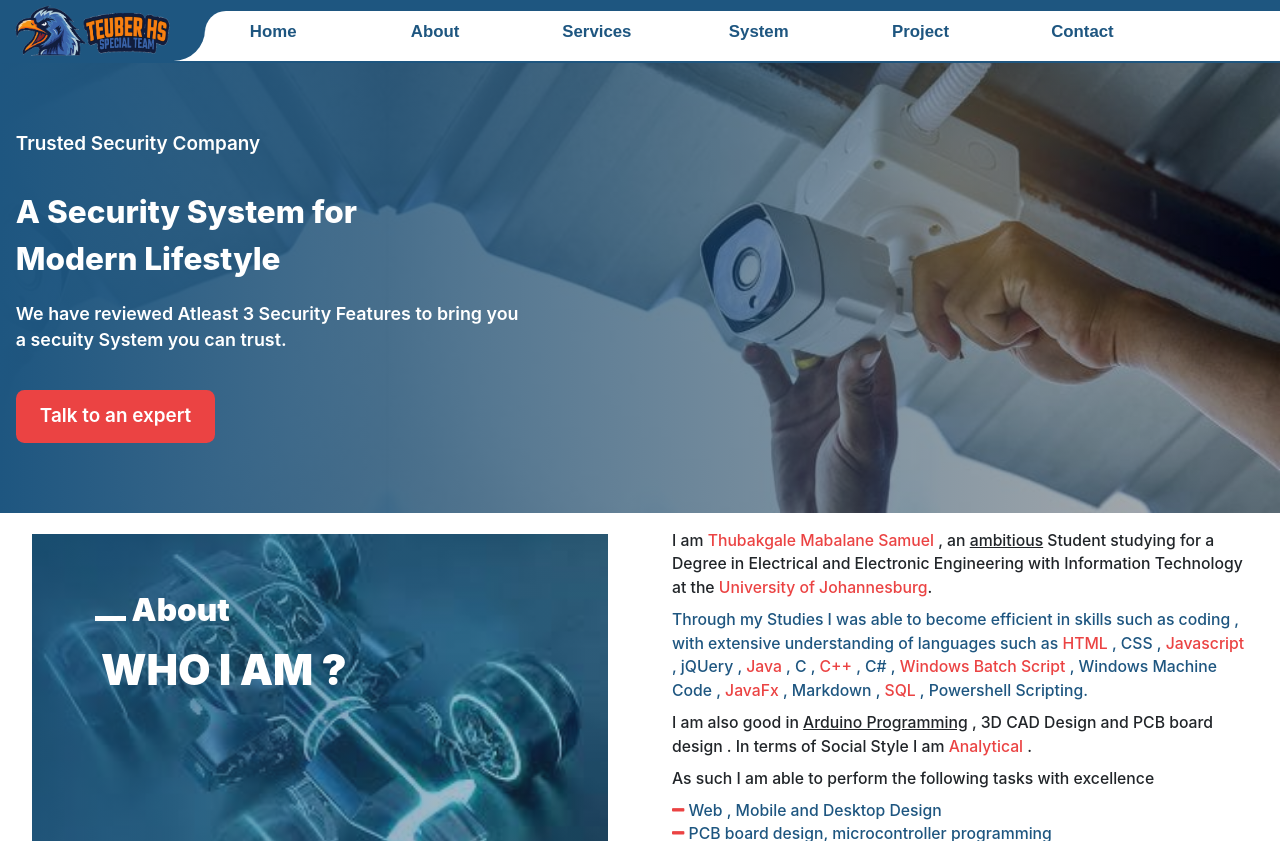
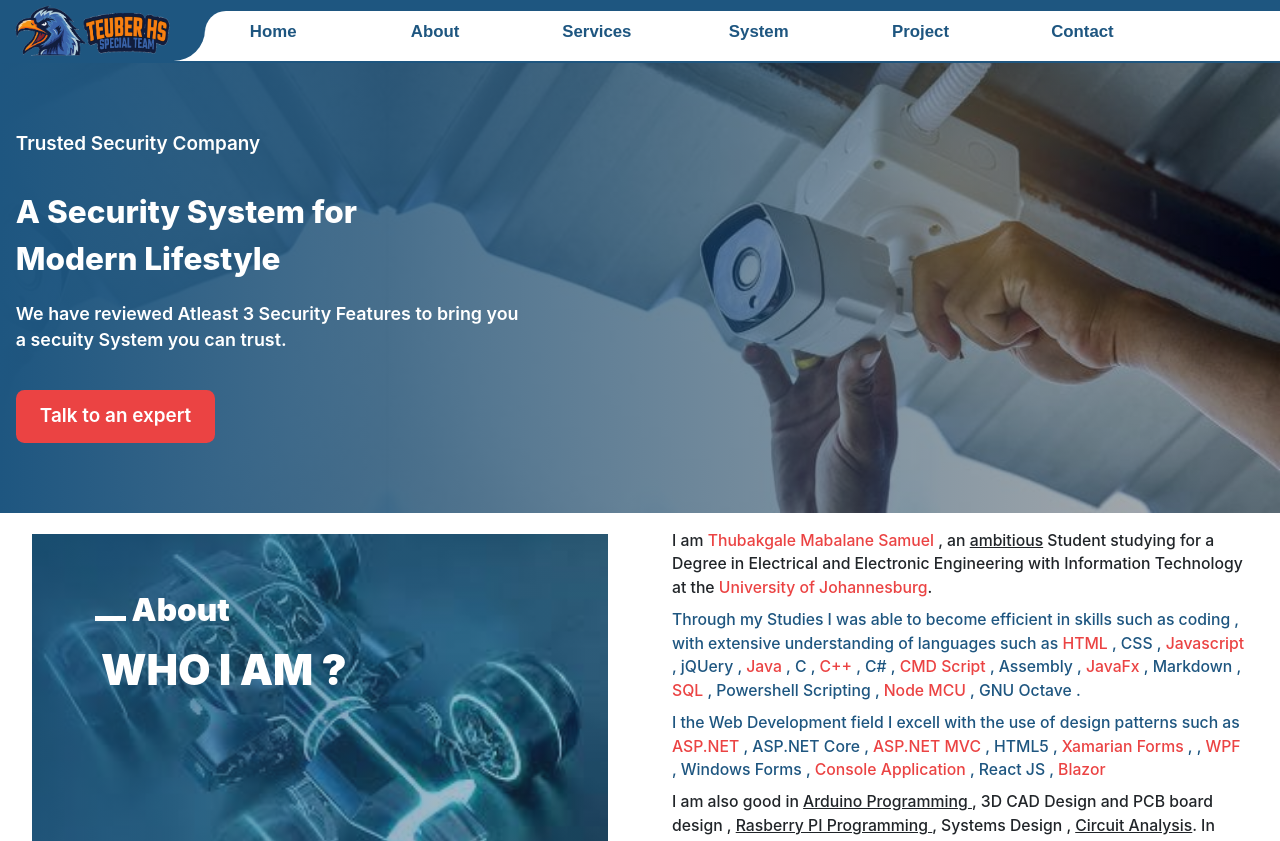
Before and after one commit to smthubakgale/TeuberHS, a plain HTML site: page index.html in a window 1280 px wide. Drawn offline with Linux system fonts and the light colour scheme.

Commit message:
Add files via upload
Bio

```diff
--- a/assets/js/main.js
+++ b/assets/js/main.js
@@ -81,6 +81,8 @@ function alignBody()
         $("body").css("zoom", z);
         // Except
         z = ((wt / w2) * 100) + "%";
+
+        $(".mbl_menu").css("zoom", z);
         $(".mbl_menu2").css("zoom", z);
         //
     }
@@ -90,6 +92,8 @@ function alignBody()
         $("body").css("zoom", z);
         // Except
         z = ((w1 / w2) * 100) + "%";
+
+        $(".mbl_menu").css("zoom", z);
         $(".mbl_menu2").css("zoom", z);
         //
     }
--- a/index.html
+++ b/index.html
@@ -64,17 +64,26 @@
                                         Through my Studies I was able to become efficient in skills such as
                                         coding , with extensive understanding of languages such as <span class="clr">HTML</span> , CSS ,
                                         <span class="clr">Javascript</span> , jQUery , <span class="clr">Java</span> , C ,
-                                        <span class="clr">C++</span> , C# , <span class="clr">Windows Batch Script</span> , Windows Machine Code ,
-                                        <span class="clr"> JavaFx </span> , Markdown , <span class="clr"> SQL </span> , Powershell Scripting.
+                                        <span class="clr">C++</span> , C# , <span class="clr"> CMD Script</span> , Assembly ,
+                                        <span class="clr"> JavaFx </span> , Markdown , <span class="clr"> SQL </span> , Powershell Scripting ,
+                                        <span class="clr"> Node MCU </span> , GNU Octave .
+                                    </div>
+                                    <div style="margin-top: 8px; color: #1E5680;">
+                                        I the Web Development field I excell with the use of design patterns such as <span class="clr"> ASP.NET </span> , ASP.NET Core ,
+                                        <span class="clr"> ASP.NET MVC</span> , HTML5 , <span class="clr"> Xamarian Forms </span> ,  ,
+                                        <span class="clr"> WPF </span> , Windows Forms , <span class="clr"> Console Application</span> , React JS ,
+                                        <span class="clr"> Blazor </span>
                                     </div>
                                     <div style="margin-top:8px; margin-bottom:8px;">
-                                        I am also good in <u>Arduino Programming</u> , 3D CAD Design and PCB board design .
+                                        I am also good in <u>Arduino Programming </u> , 3D CAD Design and PCB board design , <u> Rasberry PI Programming </u> ,
+                                        Systems Design , <u>Circuit Analysis</u>.
                                         In terms of Social Style I am <span class="clr">Analytical</span> .
                                     </div>
 
                                     As such I am able to perform the following tasks with excellence
                                     <div style="margin-top: 8px; color: #1E5680;">
                                         <span class="fa fa-minus" style="color: #EB4343"></span>  Web , Mobile and Desktop Design <br />
+                                        <span class="fa fa-minus" style="color: #EB4343"></span>  Web API and Database Design <br />
                                         <span class="fa fa-minus" style="color: #EB4343"></span>  PCB board design, microcontroller programming <br />
                                         <span class="fa fa-minus" style="color: #EB4343"></span>  Electronics Project Design and Simulations
                                     </div>
```
